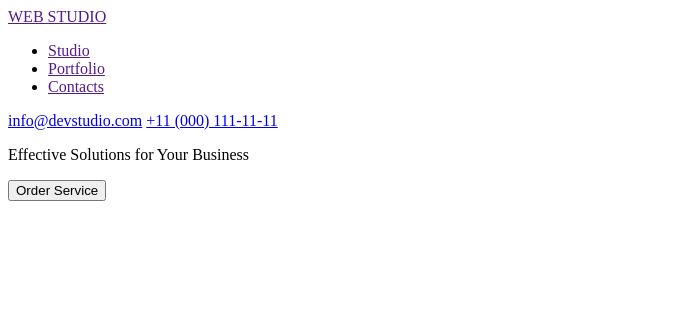
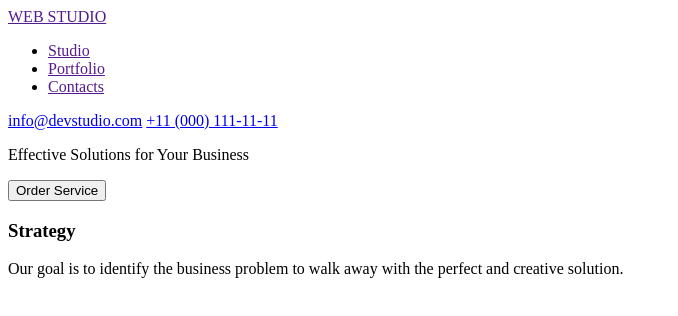
Before and after one commit to NovichokUA/goit-markup-hw-01, a plain HTML site: page index.html in a window 1280 px wide. Shown: the whole page, without its empty margins (0-678 px from the left). Drawn offline with Linux system fonts and the light colour scheme.

Commit message:
greate section 1

```diff
--- a/index.html
+++ b/index.html
@@ -3,8 +3,9 @@
   <head>
     <meta charset="UTF-8" />
     <meta name="viewport" content="width=device-width, initial-scale=1.0" />
-    <title>Document</title>
+    <title>WEB STUDIO</title>
   </head>
+  <body>
     <header>
       <a href="">WEB STUDIO</a>
 
@@ -18,10 +19,20 @@
       <a href="mailto:info@devstudio.com">info@devstudio.com</a>
       <a href="tel:+11(000)1111111">+11 (000) 111-11-11</a>
     </header>
-  <body>
+    <!--hero image-->
     <div>
       <p>Effective Solutions for Your Business</p>
       <button type="button">Order Service</button>
     </div>
+    <!--section-1-->
+    <section>
+      <div>
+        <h3>Strategy</h3>
+        <p>
+          Our goal is to identify the business problem to walk away with the
+          perfect and creative solution.
+        </p>
+      </div>
+    </section>
   </body>
 </html>
```
Also changed, not shown: images/Rectangle 71 (1).jpg (added), images/Rectangle 71.jpg (added), images/Rectangle 71.png (added), images/img (1).jpg (added), images/img (2).jpg (added), images/img (3).jpg (added), images/img.jpg (added). Lines whose indentation alone changed are shown as unchanged.
